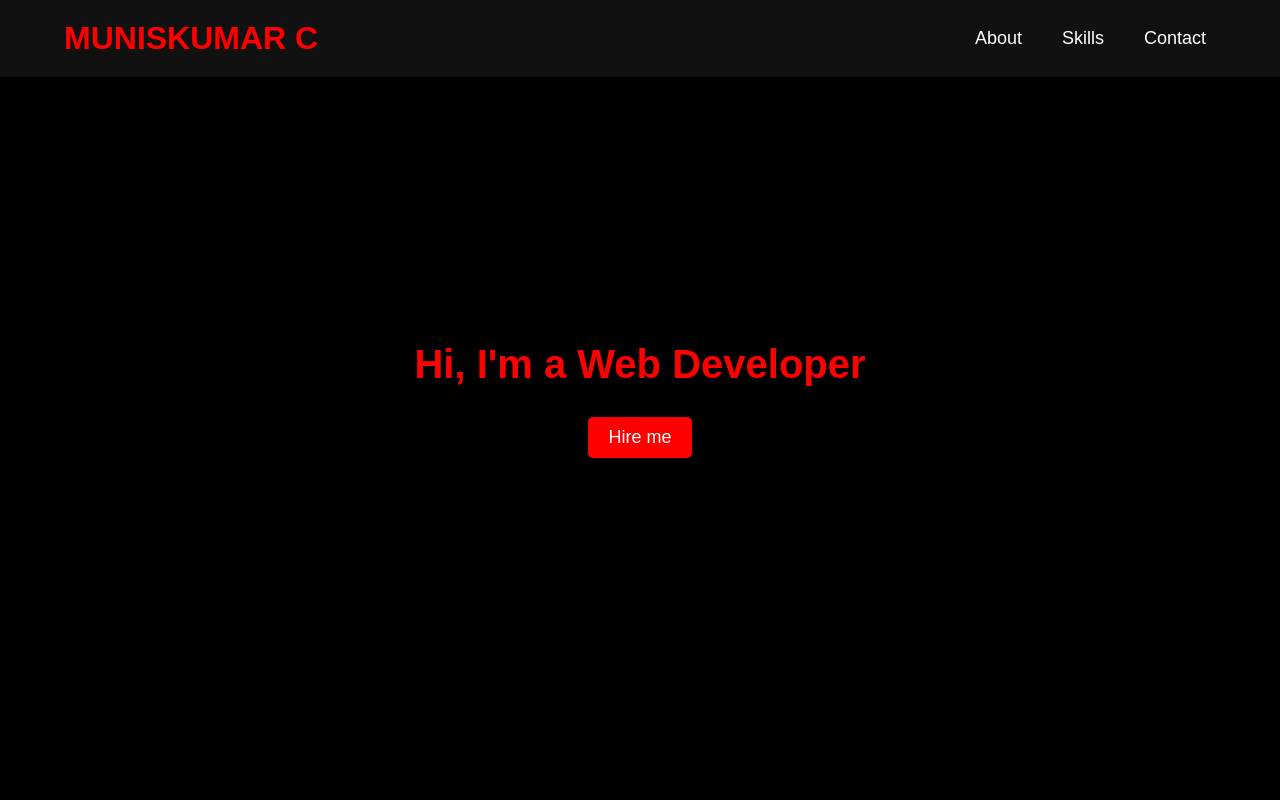
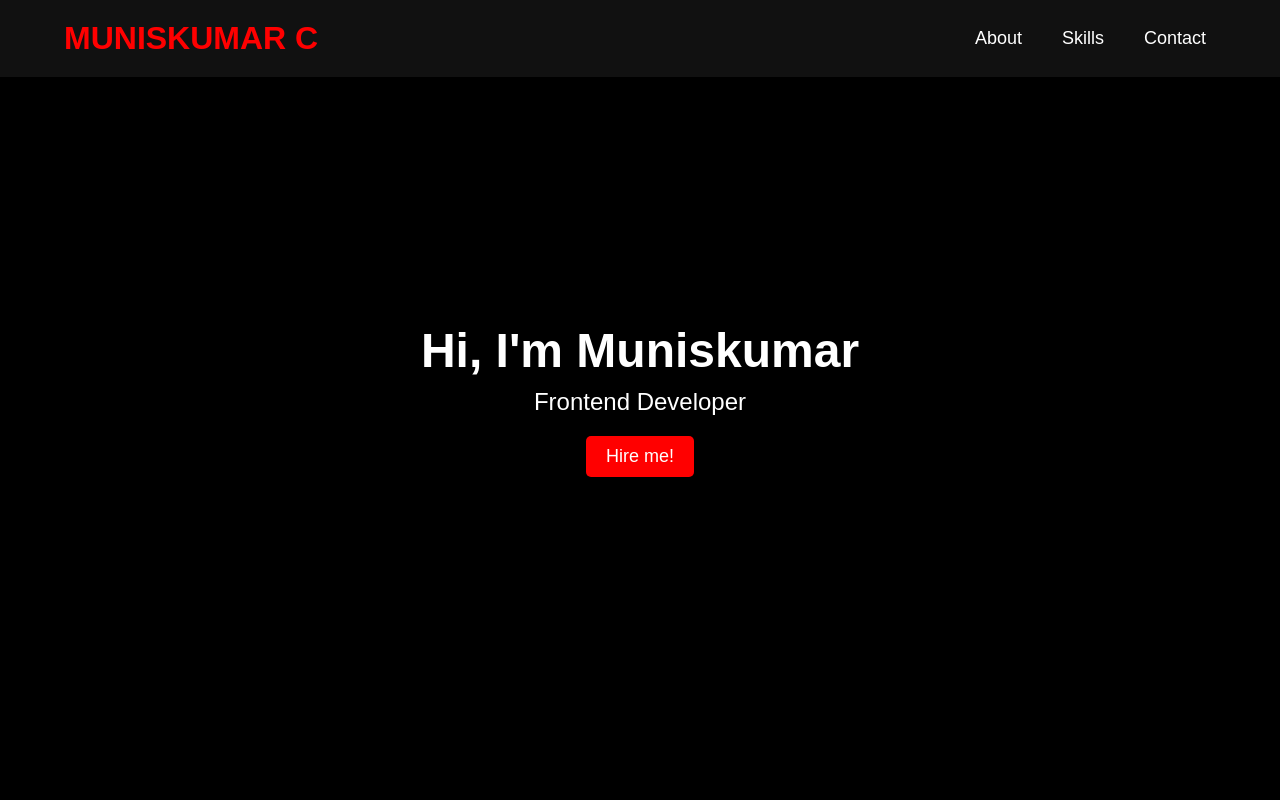
Before and after one commit to Muniskumar0/-portfolio, a plain HTML site: page index.html in a window 1280 px wide. Shown: the top 800 px of the page. Drawn offline with Linux system fonts and the light colour scheme.

Commit message:
resume change

```diff
--- a/index.html
+++ b/index.html
@@ -24,10 +24,11 @@
         </div>
     </header>
 
-    <section class="hero">
+    <section id="hero">
         <div class="hero-content">
-            <h2>Hi, I'm a <span id="role"></span></h2>
-            <a href="#contact" class="btn">Hire me</a>
+            <h2>Hi, I'm Muniskumar</h2>
+            <p><span id="role"></span></p>
+            <a href="#contact" class="cta-btn">Hire me!</a>
         </div>
     </section>
 
@@ -108,8 +109,7 @@
             </div>
             <div class="social-links">
                 <a href="https://github.com/Muniskumar0" target="_blank" class="social-icon"><i class="fab fa-github"></i></a>
-                <a href="https://www.instagram.com/kd_munis__?igsh=aDd0cXAyYTNmcW8x
-" target="_blank" class="social-icon"><i class="fab fa-instagram"></i></a>
+                <a href="https://www.instagram.com/kd_munis__?igsh=aDd0cXAyYTNmcW8x" target="_blank" class="social-icon"><i class="fab fa-instagram"></i></a>
                 <a href="https://www.facebook.com/munis.kumar.9634" target="_blank" class="social-icon"><i class="fab fa-facebook"></i></a>
                 <a href="./Muniskumar-BSc(IT)-2024-Python_Fullstack_Developer.pdf" class="btn" download>Download CV</a>
             </div>
@@ -123,7 +123,7 @@
     </footer>
 
     <script>
-        const roles = ['Front-End Developer', 'Web Developer', 'Full-Stack Developer', 'Python Developer'];
+        const roles = ['Fullstack Developer', 'Frontend Developer', 'Python Developer', 'Web Developer'];
         let currentRoleIndex = 0;
         const roleElement = document.getElementById('role');
 
--- a/style.css
+++ b/style.css
@@ -57,6 +57,44 @@ nav ul li a {
 nav ul li a:hover {
     color: red;
 }
+#hero {
+    height: 100vh; /* Or any background color you prefer */
+    display: flex;
+    justify-content: center;
+    align-items: center;
+    text-align: center;
+}
+
+.hero-content {
+    max-width: 600px;
+    margin: 0 auto;
+}
+
+.hero-content h2 {
+    font-size: 3rem;
+    margin-bottom: 10px;
+}
+
+.hero-content p {
+    font-size: 1.5rem;
+    margin-bottom: 20px;
+}
+
+.cta-btn {
+    display: inline-block;
+    padding: 10px 20px;
+    background: red;
+    color: white;
+    font-size: 18px;
+    text-decoration: none;
+    border-radius: 5px;
+    transition: 0.3s;
+}
+
+.cta-btn:hover {
+     background: darkred;
+}
+
 
 .hero {
     height: 100vh;
@@ -78,23 +116,9 @@ nav ul li a:hover {
     margin: 15px 0;
 }
 
-.btn {
-    display: inline-block;
-    padding: 10px 20px;
-    background: red;
-    color: white;
-    font-size: 18px;
-    text-decoration: none;
-    border-radius: 5px;
-    transition: 0.3s;
-}
 
 .hero-content .btn{
   margin-top: 30px;
-}
-
-.btn:hover {
-    background: darkred;
 }
 
 /* About Section */
@@ -226,6 +250,12 @@ button:hover {
     color: red;
 }
 
+.social-links .btn{
+  border: 2px solid red;
+  padding: 10px;
+  border-radius: 5px;
+}
+
 footer {
     background: #111;
     padding: 20px;
```
